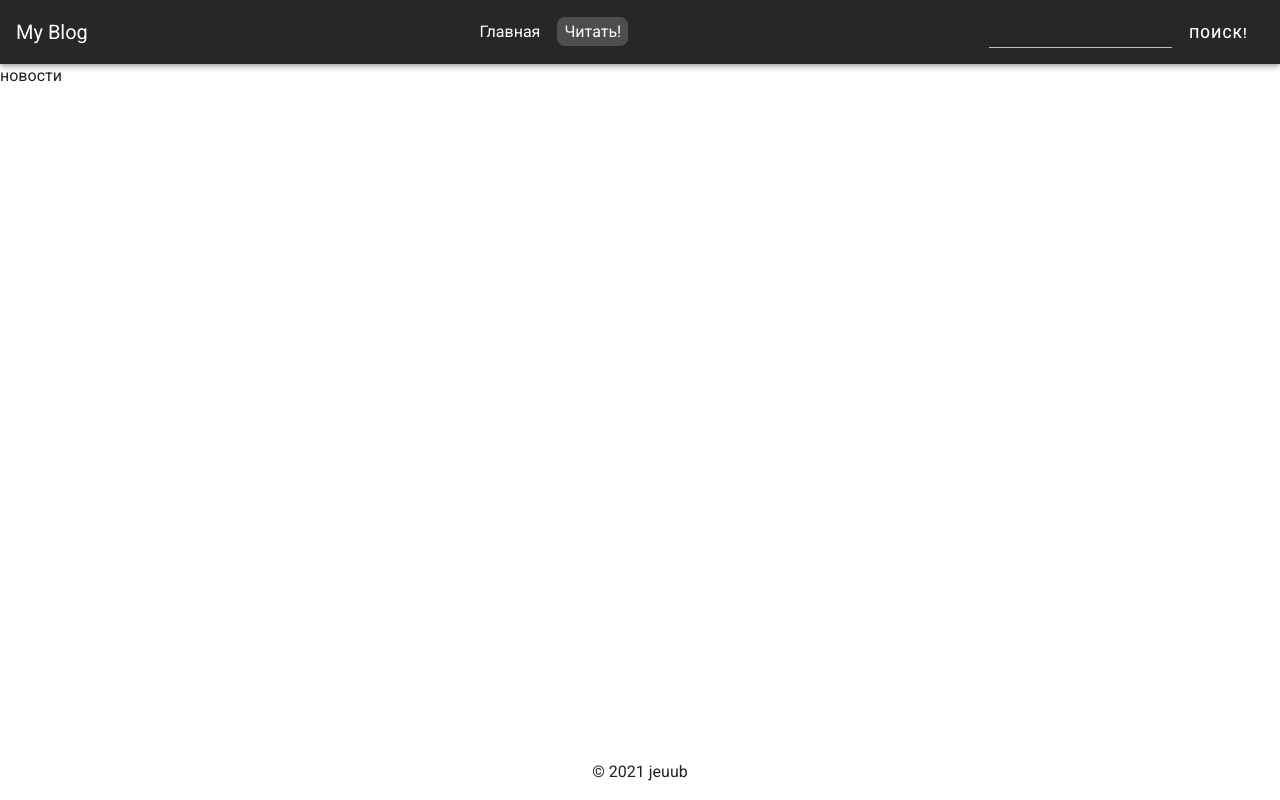
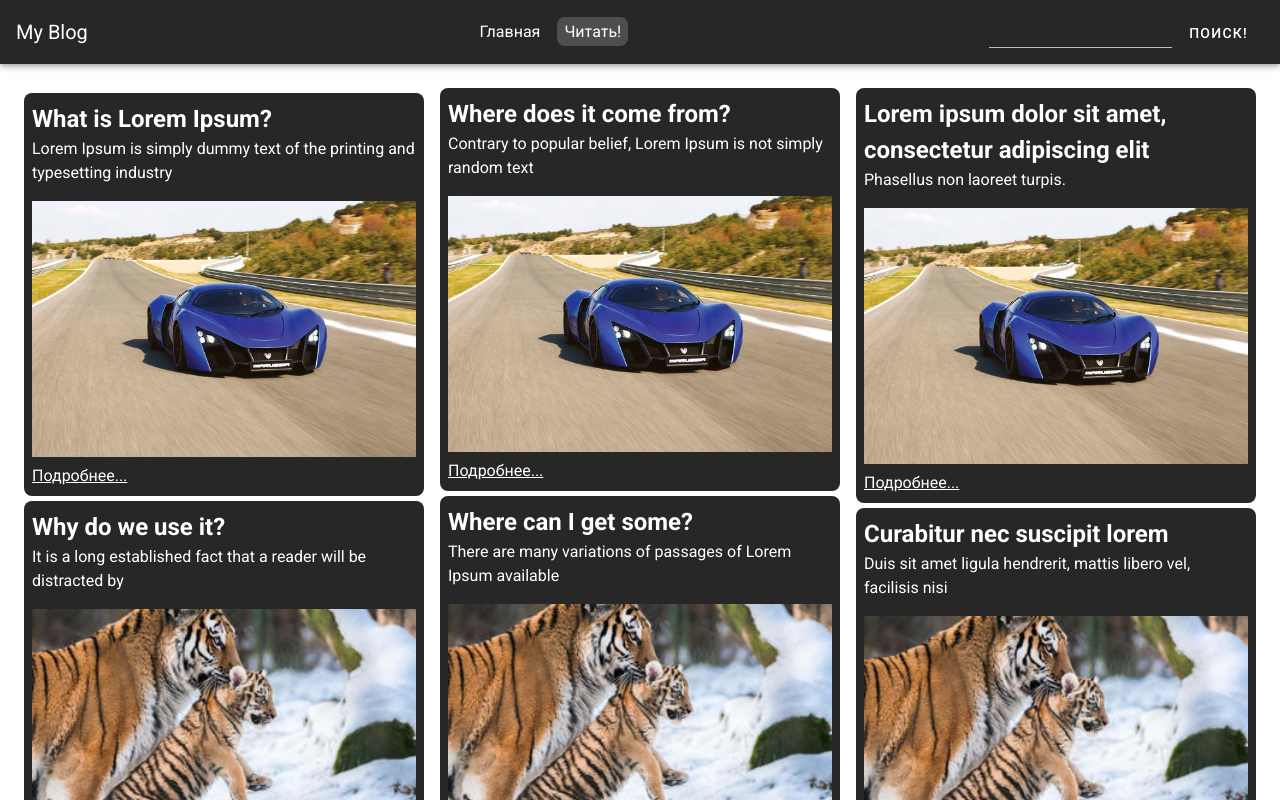
Before and after one commit to jeuub/vue-blog, a Vue app: page /articles in a window 1280 px wide. Shown: the top 800 px of the page. Built offline with nearby package versions, Linux system fonts and the light colour scheme.

Commit message:
article page

```diff
--- a/public/articles.json
+++ b/public/articles.json
@@ -2,8 +2,8 @@
     "id": 1,
     "date": "01.09.2021",
     "name": "What is Lorem Ipsum?",
-    "preview_image": "preview_2.jpg",
-    "full_image": "full_2.jpeg",
+    "preview_image": "preview_2.jpeg",
+    "full_image": "full_2.webp",
     "shortDesc": "Lorem Ipsum is simply dummy text of the printing and typesetting industry",
     "desc": "Lorem Ipsum is simply dummy text of the printing and typesetting industry. Lorem Ipsum has been the industry's standard dummy text ever since the 1500s, when an unknown printer took a galley of type and scrambled it to make a type specimen book. It has survived not only five centuries, but also the leap into electronic typesetting, remaining essentially unchanged. It was popularised in the 1960s with the release of Letraset sheets containing Lorem Ipsum passages, and more recently with desktop publishing software like Aldus PageMaker including versions of Lorem Ipsum."
   },
@@ -11,17 +11,18 @@
     "id": 2,
     "date": "02.09.2021",
     "name": "Why do we use it?",
-    "preview_image": "preview.jpg",
+    "preview_image": "preview.jpeg",
     "full_image": "full.jpeg",
     "slider": true,
+    "shortDesc": "It is a long established fact that a reader will be distracted by",
     "desc": "It is a long established fact that a reader will be distracted by the readable content of a page when looking at its layout. The point of using Lorem Ipsum is that it has a more-or-less normal distribution of letters, as opposed to using 'Content here, content here', making it look like readable English. Many desktop publishing packages and web page editors now use Lorem Ipsum as their default model text, and a search for 'lorem ipsum' will uncover many web sites still in their infancy. Various versions have evolved over the years, sometimes by accident, sometimes on purpose (injected humour and the like)."
   },
   {
     "id": 3,
     "date": "03.09.2021",
     "name": "Where does it come from?",
-    "preview_image": "preview_2.jpg",
-    "full_image": "full_2.jpeg",
+    "preview_image": "preview_2.jpeg",
+    "full_image": "full_2.webp",
     "slider": true,
     "shortDesc": "Contrary to popular belief, Lorem Ipsum is not simply random text",
     "desc": "Contrary to popular belief, Lorem Ipsum is not simply random text. It has roots in a piece of classical Latin literature from 45 BC, making it over 2000 years old. Richard McClintock, a Latin professor at Hampden-Sydney College in Virginia, looked up one of the more obscure Latin words, consectetur, from a Lorem Ipsum passage, and going through the cites of the word in classical literature, discovered the undoubtable source. Lorem Ipsum comes from sections 1.10.32 and 1.10.33 of \"de Finibus Bonorum et Malorum\" (The Extremes of Good and Evil) by Cicero, written in 45 BC. This book is a treatise on the theory of ethics, very popular during the Renaissance. The first line of Lorem Ipsum, \"Lorem ipsum dolor sit amet..\", comes from a line in section 1.10.32."
@@ -30,7 +31,7 @@
     "id": 4,
     "date": "15.09.2021",
     "name": "Where can I get some?",
-    "preview_image": "preview.jpg",
+    "preview_image": "preview.jpeg",
     "full_image": "full.jpeg",
     "slider": true,
     "shortDesc": "There are many variations of passages of Lorem Ipsum available",
@@ -40,8 +41,8 @@
     "id": 5,
     "date": "28.09.2021",
     "name": "Lorem ipsum dolor sit amet, consectetur adipiscing elit",
-    "preview_image": "preview_2.jpg",
-    "full_image": "full_2.jpeg",
+    "preview_image": "preview_2.jpeg",
+    "full_image": "full_2.webp",
     "shortDesc": "Phasellus non laoreet turpis.",
     "desc": "Lorem ipsum dolor sit amet, consectetur adipiscing elit. Phasellus non laoreet turpis. Donec vitae ex vitae lectus euismod sollicitudin. Ut varius vestibulum tortor quis tincidunt. Nullam laoreet, diam a tempus sagittis, neque sem dictum urna, sed congue lacus massa in massa. Curabitur hendrerit venenatis diam, et pretium purus sodales at. Vestibulum laoreet ut tellus ac faucibus. Fusce dictum lobortis lacus, ac bibendum lorem sagittis nec. Praesent vel posuere mi, a ultrices nisi. Morbi egestas quis mauris id viverra. Ut lacus enim, vulputate vitae consectetur faucibus, sollicitudin eu nisl. Proin mollis tincidunt pulvinar. Pellentesque diam elit, finibus id risus in, aliquet accumsan tellus."
   },
@@ -49,7 +50,7 @@
     "id": 6,
     "date": "02.10.2021",
     "name": "Curabitur nec suscipit lorem",
-    "preview_image": "preview.jpg",
+    "preview_image": "preview.jpeg",
     "full_image": "full.jpeg",
     "shortDesc": "Duis sit amet ligula hendrerit, mattis libero vel, facilisis nisi",
     "desc": "Curabitur nec suscipit lorem. Duis sit amet ligula hendrerit, mattis libero vel, facilisis nisi. Maecenas et urna fermentum, hendrerit quam sed, malesuada velit. Fusce ut nisi varius, sodales tortor in, viverra tellus. Quisque faucibus consectetur volutpat. Donec tincidunt massa justo, vel euismod orci dignissim nec. Sed quis aliquet leo. Duis efficitur eu neque eget congue. Aliquam vehicula interdum ante non sollicitudin. Nam efficitur, nulla vel blandit vehicula, augue justo convallis dui, et bibendum purus dui ac odio. Duis scelerisque elementum felis, sit amet condimentum nibh pellentesque vitae. Mauris sollicitudin vitae mi a sagittis. Proin ac interdum enim."
--- a/src/components/Carousel.vue
+++ b/src/components/Carousel.vue
@@ -1,13 +1,12 @@
 <template>
-  <div>
-    <img :src="'../assets/logo.png'" alt="asdasdasd" />
-    <img v-for="(item, i) in items" :key="i" :src="'images/' + item.preview_image" />
-    <v-carousel show-arrows-on-hover>
-      <v-carousel-item
-        v-for="(item, i) in items"
-        :key="i"
-        :src="'images/' + item.preview_image"
-      ></v-carousel-item>
+  <div v-if="items">
+    <v-carousel show-arrows-on-hover hide-delimiters class="carousel">
+      <v-carousel-item v-for="(item, i) in items" :key="i" :src="returnSource(item.preview_image)">
+        <div class="carousel__text">
+          <h2>{{ item.shortDesc }}...</h2>
+          <router-link :to="'articles/' + item.id">читать далее</router-link>
+        </div>
+      </v-carousel-item>
     </v-carousel>
   </div>
 </template>
@@ -21,6 +20,12 @@ export default {
       items: null,
     };
   },
+  methods: {
+    returnSource(src) {
+      console.log(`/images/${src}`);
+      return `/images/${src}`;
+    },
+  },
   async mounted() {
     await apiCall('get', 'articles.json').then((response) => {
       this.items = response;
@@ -29,3 +34,30 @@ export default {
   },
 };
 </script>
+
+<style>
+.v-responsive__content {
+  width: 600px !important;
+}
+.carousel__text {
+  width: 100%;
+  height: 100%;
+  display: flex;
+  justify-content: flex-end;
+  align-items: center;
+  flex-direction: column;
+}
+.carousel__text h2 {
+  background: rgba(255, 255, 255, 0.6);
+  padding: 5px 10px;
+  display: inline;
+  width: 100%;
+}
+.carousel__text a {
+  width: 100%;
+  background: black;
+  padding: 5px 10px;
+  text-align: center;
+  color: white !important;
+}
+</style>
--- a/src/components/Header.vue
+++ b/src/components/Header.vue
@@ -13,7 +13,7 @@
         </li>
       </ul>
     </nav>
-    <form class="search__form" @submit="searchSubmit">
+    <form class="search__form" @submit="searchSubmit" v-if="!tabletView">
       <v-text-field v-model="searchData"></v-text-field>
 
       <v-btn depressed type="submit" class="search__submit">
@@ -28,6 +28,7 @@ export default {
   data() {
     return {
       searchData: null,
+      tabletView: false,
     };
   },
   methods: {
@@ -35,6 +36,15 @@ export default {
       e.preventDefault();
       console.log(this.searchData ? this.searchData : '');
     },
+    handleView() {
+      console.log('asd');
+      if (window.innerWidth <= 992) {
+        this.tabletView = true;
+      } else this.tabletView = false;
+    },
+  },
+  created() {
+    this.handleView();
   },
 };
 </script>
--- a/src/components/Hello.vue
+++ b/src/components/Hello.vue
@@ -26,7 +26,7 @@ p {
   color: #0017ff;
   text-align: center;
   font-family: Oswald, Arial;
-  margin-top: 35vmin;
+  margin-top: 30vmin;
   font-size: 25vmin;
   letter-spacing: 0vmin;
   text-shadow: 1vmin 2vmin black;
--- a/src/router/index.js
+++ b/src/router/index.js
@@ -17,6 +17,11 @@ const routes = [{
   // which is lazy-loaded when the route is visited.
   component: () => import(/* webpackChunkName: "articles" */ '../views/Articles.vue'),
 },
+{
+  path: '/articles/:id',
+  name: 'Article',
+  component: () => import('../views/Article.vue'),
+},
 ];
 
 const router = new VueRouter({
--- /dev/null
+++ b/src/views/Article.vue
@@ -0,0 +1,47 @@
+<template>
+  <div class="article__wrapper-one">
+    <article class="article-one" v-if="article">
+      <h1 class="article__title-one">{{ article.name }}</h1>
+      <div class="article__date-one"><b> Date: </b>{{ article.date }}</div>
+      <p class="article__text-one"><b> Description: </b> {{ article.desc }}</p>
+      <img :src="'/images/' + article.full_image" :alt="article.name + 'card image'" />
+      <router-link class="article__link-one" to="/articles">Ко всем новостям</router-link>
+    </article>
+    <div class="not_found" v-if="!loaded">Статья не найдена</div>
+  </div>
+</template>
+<script>
+import { apiCall } from '../services/api';
+
+export default {
+  data() {
+    return { article: null, loaded: false };
+  },
+  async mounted() {
+    await apiCall('get', 'articles.json').then((response) => {
+      this.article = response.find((item) => String(item.id) === this.$route.params.id);
+      this.loaded = !!this.article;
+      console.log(this.article);
+    });
+  },
+};
+</script>
+
+<style scoped>
+.article-one {
+  width: 80%;
+  margin: 0 auto;
+}
+.article__title-one {
+  text-align: center;
+}
+.article__wrapper-one {
+  display: flex;
+  justify-content: center;
+  align-items: center;
+  min-height: 100%;
+}
+.article-one img {
+  width: 100%;
+}
+</style>
--- a/src/views/Articles.vue
+++ b/src/views/Articles.vue
@@ -1,8 +1,60 @@
 <template>
-  <div class="news__wrapper">
-    новости
-  </div>
+  <ul class="articles__wrapper" v-if="articles">
+    <li class="articles__article article" v-for="article in articles" :key="article.id">
+      <article>
+        <h2>{{ article.name }}</h2>
+        <p>{{ article.shortDesc }}</p>
+        <img :src="'images/' + article.preview_image" :alt="article.name + 'card image'" />
+        <router-link :to="'/articles/' + article.id"> Подробнее...</router-link>
+      </article>
+    </li>
+  </ul>
+  <div v-else>Loading data</div>
 </template>
 <script>
-export default {};
+import { apiCall } from '../services/api';
+
+export default {
+  data() {
+    return { articles: null };
+  },
+  async mounted() {
+    await apiCall('get', 'articles.json').then((response) => {
+      this.articles = response;
+      console.log('loaded');
+    });
+  },
+};
 </script>
+
+<style>
+.article {
+  background: #272727;
+  margin: 5px 0;
+  padding: 8px;
+  color: white;
+  border-radius: 8px;
+  break-inside: avoid;
+}
+.articles__wrapper {
+  list-style-type: none;
+  padding: 24px;
+  columns: 3;
+}
+.article img {
+  width: 100%;
+}
+.article a {
+  color: white;
+}
+@media screen and (max-width: 1010px) {
+  .articles__wrapper {
+    columns: 2;
+  }
+}
+@media screen and (max-width: 768px) {
+  .articles__wrapper {
+    columns: 1;
+  }
+}
+</style>
```
